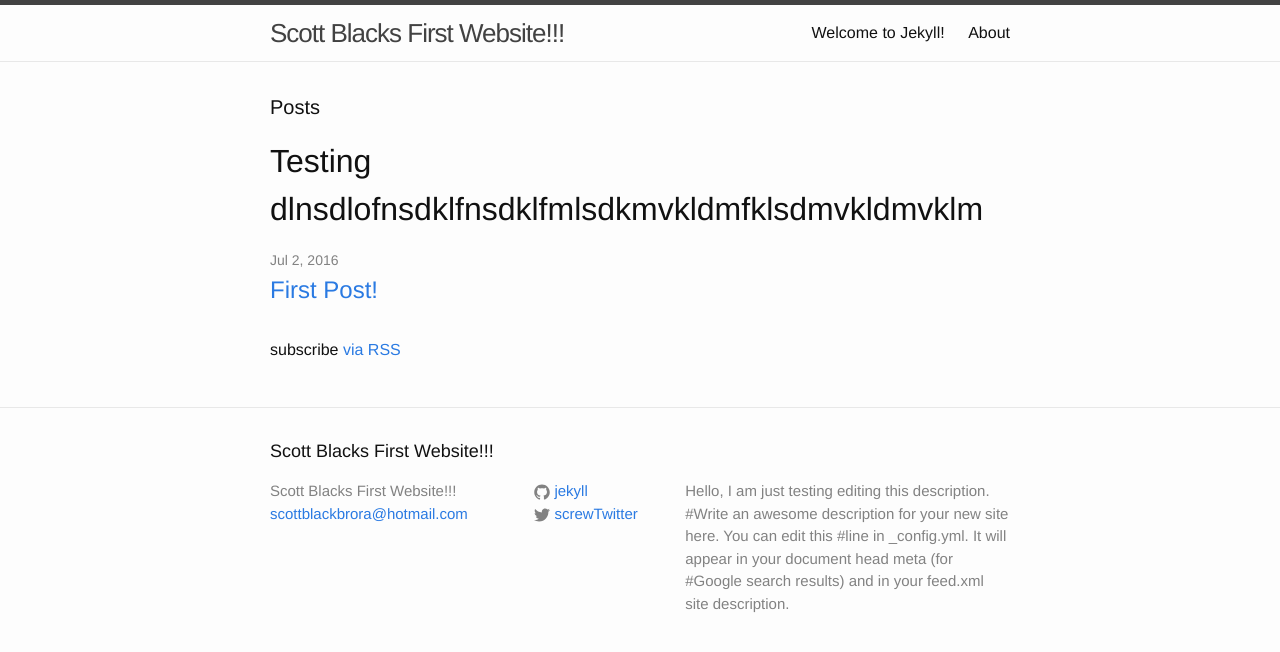
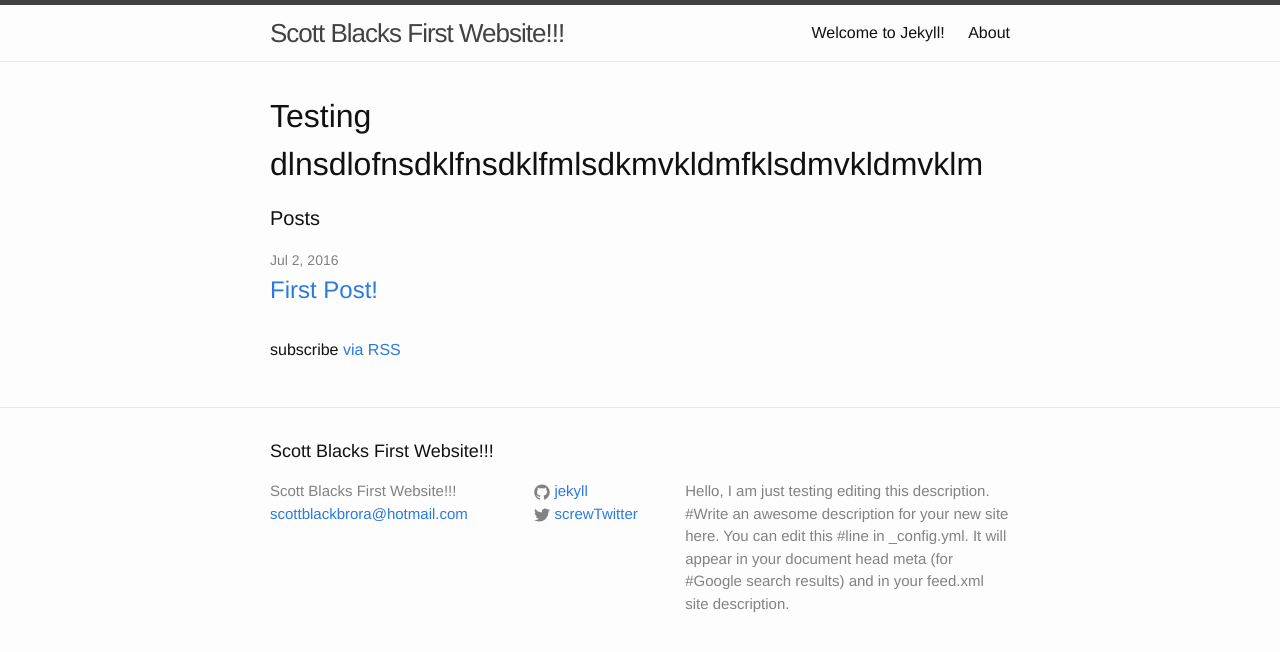
Before and after one commit to scottblackbrora/scottblackbrora.github.io, a Jekyll site: the page built from index.html, in a window 1280 px wide. Shown: the top 652 px of the page. Built offline with Jekyll 4.4.1, drawn with Linux system fonts in a browser that asks for light colours.

Commit message:
Update index.html

```diff
--- a/index.html
+++ b/index.html
@@ -4,9 +4,10 @@ layout: default
 
 <div class="home">
 
-  <h1 class="page-heading">Posts</h1>
 
 <h1> Testing dlnsdlofnsdklfnsdklfmlsdkmvkldmfklsdmvkldmvklm   </h1>
+
+  <h1 class="page-heading">Posts</h1>
 
   <ul class="post-list">
     {% for post in site.posts %}
```
